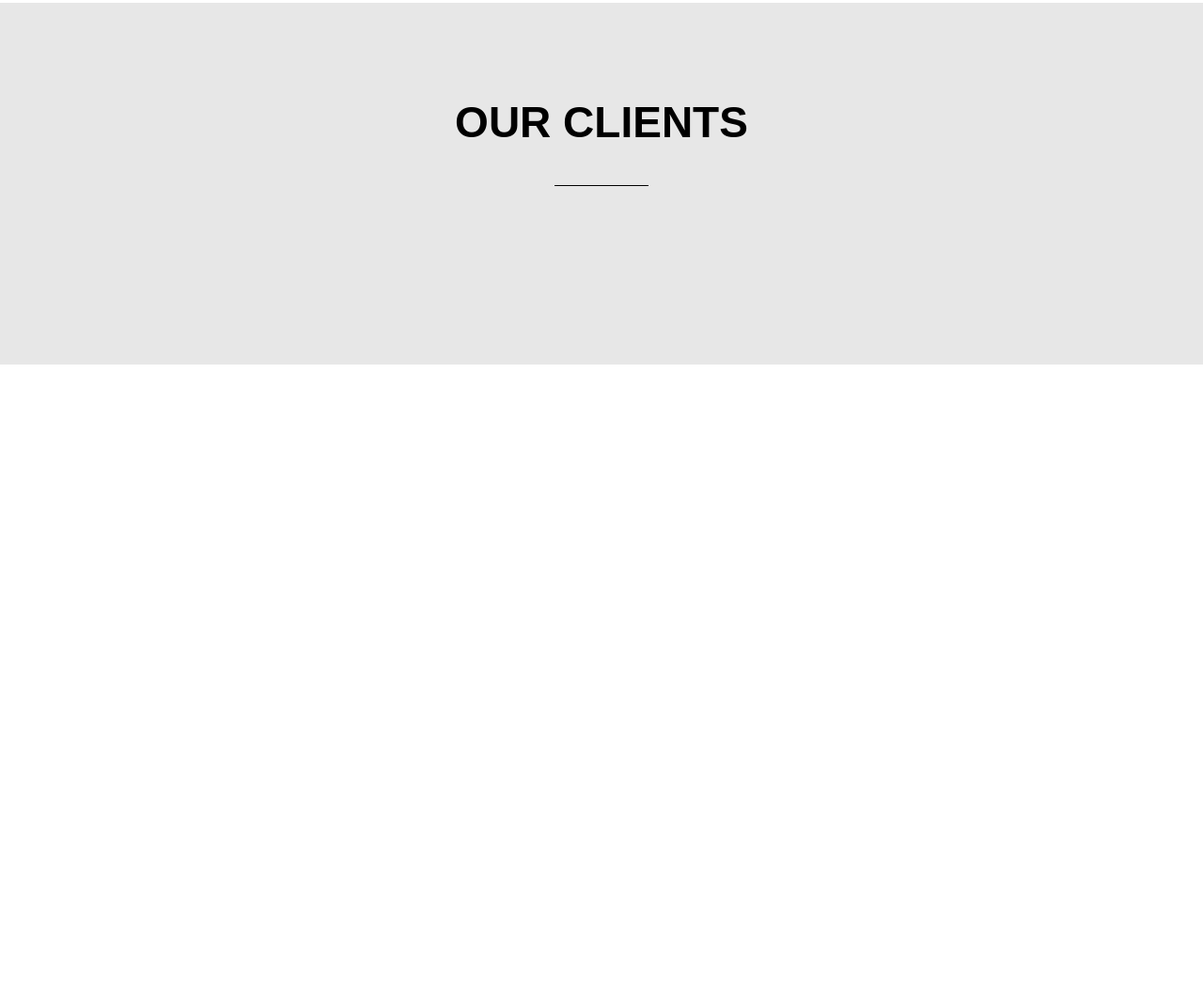
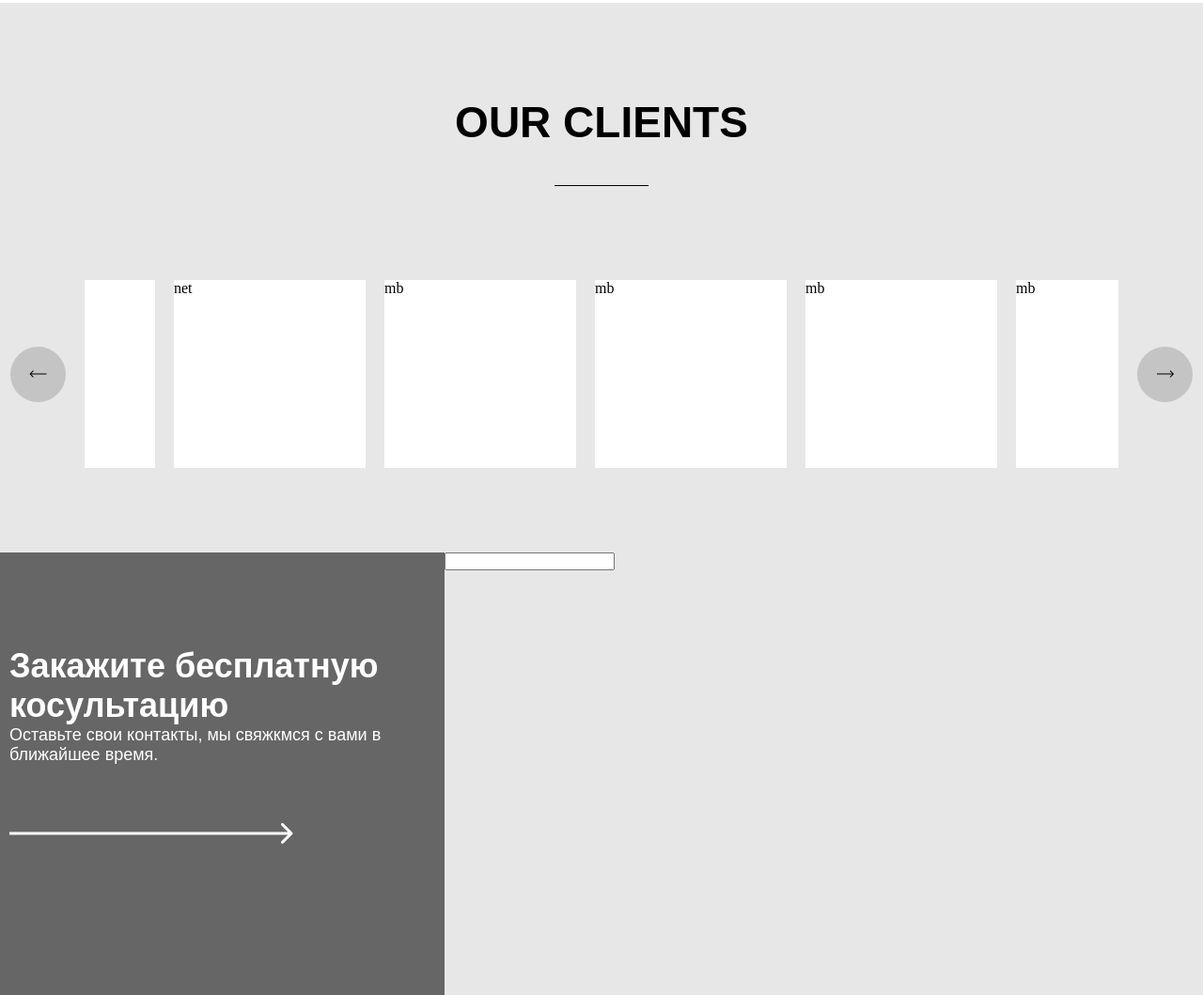
Before and after one commit to MiKaMoRe/Course, a plain HTML site: page index.html in a window 1280 px wide. Shown: the part 2819-3878 px from the top of the page at 94% size. Before the commit the page ends 3207 px from the top, so only its background shows below. Drawn offline with nearby package versions, Linux system fonts and the light colour scheme.

Commit message:
Changes
15:08 25.03.2021

```diff
--- a/index.html
+++ b/index.html
@@ -43,7 +43,7 @@
 					</h6>
 				</div>
 				<div class="slider__body">
-					<div class="button-prev">
+					<div class="slider__button-prev">
 						<img src="img/icons/arrow-left.svg" alt="">
 					</div>
 					<div class="slider__content swiper-container">
@@ -60,7 +60,7 @@
 						</div>
 						<div class="swiper-pagination"></div>
 					</div>
-					<div class="button-next">
+					<div class="slider__button-next">
 						<img src="img/icons/arrow-right.svg" alt="">
 					</div>
 				</div>
@@ -139,17 +139,65 @@
 				</div>
 			</div>
 		</div>
-		<div class="our-clients">
-			<div class="our-clients__wrapper">
+		<div class="our-clients cont-wrapper">
+			<div class="our-clients__wrapper wrapper">
 				<div class="main-title">
 					<div class="main-title__wrapper">
 						<h1 class="main-title__content">Our clients</h1>
 						<span class="main-title__underline"></span>
 					</div>
 				</div>
+				<div class="our-clients__content">
+					<div class="our-clients__button-prev">
+						<img src="img/icons/arrow-left.svg" alt="">
+					</div>
+					<div class="our-clients__slider swiper-container">
+						<div class="swiper-wrapper">
+							<div class="swiper-slide">
+								da
+							</div>
+							<div class="swiper-slide">
+								net
+							</div>
+							<div class="swiper-slide">
+								mb
+							</div>
+							<div class="swiper-slide">
+								mb
+							</div>
+							<div class="swiper-slide">
+								mb
+							</div>
+							<div class="swiper-slide">
+								mb
+							</div>
+							<div class="swiper-slide">
+								mb
+							</div>
+							<div class="swiper-slide">
+								mb
+							</div>
+							<div class="our-clients__swiper-pagination"></div>
+						</div>
+					</div>
+					<div class="our-clients__button-next">
+						<img src="img/icons/arrow-right.svg" alt="">
+					</div>
+				</div>
 			</div>
-			<div class="our-clients__content">
-				<div class="swiper"></div>
+		</div>
+		<div class="consultation cont-wrapper">
+			<div class="consultation__wrapper wrapper">
+				<div class="consultation__left-side">
+					<div>
+						<h3>Закажите бесплатную косультацию</h3>
+						<p>Оставьте свои контакты, мы свяжкмся с вами в ближайшее время.</p>
+					</div>
+					<img src="img/icons/consultation-arrow.svg" alt="">
+				</div>
+				<div class="consultation__right-side">
+					<input type="sadf" name="">
+				</div>
 			</div>
 		</div>
 	</main>
--- a/source/js/main.js
+++ b/source/js/main.js
@@ -1,9 +1,11 @@
+let $ = elem => document.querySelector(elem)
 
-const swiper = new Swiper('.slider__content.swiper-container', {
+let slider = new Swiper('.slider__content.swiper-container', {
   // Optional parameters
 	direction: 'horizontal',
 	loop: true,
 	slidesPerView: 1,
+	simulateTouch: false,
 	// If we need pagination
 	pagination: {
 		el: '.swiper-pagination',
@@ -14,7 +16,24 @@ const swiper = new Swiper('.slider__content.swiper-container', {
 	},
   // Navigation arrows
 	navigation: {
-		nextEl: '.button-next',
-		prevEl: '.button-prev',
+		nextEl: '.slider__button-next',
+		prevEl: '.slider__button-prev',
 	},
 });
+let ourClients = new Swiper('.our-clients__slider.swiper-container', {
+	// Optional parameters
+	direction: 'horizontal',
+	loop: true,
+	// If we need pagination
+	autoplay: {
+		delay: 5000
+	},
+  	// Navigation arrows
+	navigation: {
+		nextEl: '.our-clients__button-next',
+		prevEl: '.our-clients__button-prev',
+	},
+	slidesPerView: 5,
+	spaceBetween: 20,
+	grabCursor: true,
+});
--- a/source/scss/style.scss
+++ b/source/scss/style.scss
@@ -142,7 +142,11 @@ $sections-ligth-grey: #c4c4c4;
 		& .swiper-wrapper{
 			width: 950px;
 		}
-		& .button-next, & .button-prev{
+		& .swiper-pagination-bullet-active{
+			background-color: $main-dark-grey;
+		}
+	}
+	&__button-next, &__button-prev{
 		z-index: 10;
 		width: 59px;
 		height: 59px;
@@ -159,15 +163,11 @@ $sections-ligth-grey: #c4c4c4;
 			background-color: $main-dark-grey;
 		}
 	}
-		& .swiper-pagination-bullet-active{
-			background-color: $main-dark-grey;
-		}
-		& .button-next{
+	&__button-next{
 		margin-left: 80px;
 	}
-		& .button-prev{
+	&__button-prev{
 		margin-right: 80px;
-		}
 	}
 }
 .services{
@@ -287,4 +287,73 @@ $sections-ligth-grey: #c4c4c4;
 	&__wrapper{
 		padding-bottom: 90px;
 	}
+	&__content{
+		display: flex;
+		justify-content: center;
+		align-items: center;
+		min-width: 0;
+		position: relative;
+		& .swiper-container {
+			width: 1100px;
+			height: 200px;
 		}
+		& .swiper-slide{
+			background-color: #fff;
+		}
+		& .swiper-wrapper{
+		}
+	}
+	&__button-next, &__button-prev{
+		z-index: 10;
+		width: 59px;
+		height: 59px;
+		border-radius: 50%;
+		background-color: $sections-ligth-grey;
+		display: flex;
+		justify-content: center;
+		align-items: center;
+		outline: none;
+		cursor: pointer;
+		transition: 0.4s;
+		&:hover{
+			transition: 0.4s;
+			background-color: $main-dark-grey;
+		}
+	}
+	&__button-next{
+		margin-left: 20px;
+	}
+	&__button-prev{
+		margin-right: 20px;
+	}
+}
+.consultation{
+	&{
+		background: rgb(102,102,102);
+		background: linear-gradient(90deg, rgba(102,102,102,1) 48%, rgba(231,231,231,1) 48%);
+		position: relative;
+		display: flex;
+	}
+	// Styles for background
+	//****************************//
+	&__wrapper{
+		display: flex;
+		flex-direction: row;
+		align-items: flex-start;
+	}
+	&__left-side{
+		color: #fff;
+		background-color: $main-dark-grey;
+		width: 460px;
+		padding: 100px 10px 120px 10px;
+		& img{
+			padding: 36px 0;
+		}
+	}
+	&__right-side{
+		width: 820px;
+		background-color: $main-ligth-grey;
+		height: 100%;
+	}
+	//****************************//
+}
```
Also changed, not shown: css/style.css, img/icons/consultation-arrow.svg (added). Lines whose indentation alone changed are shown as unchanged.
